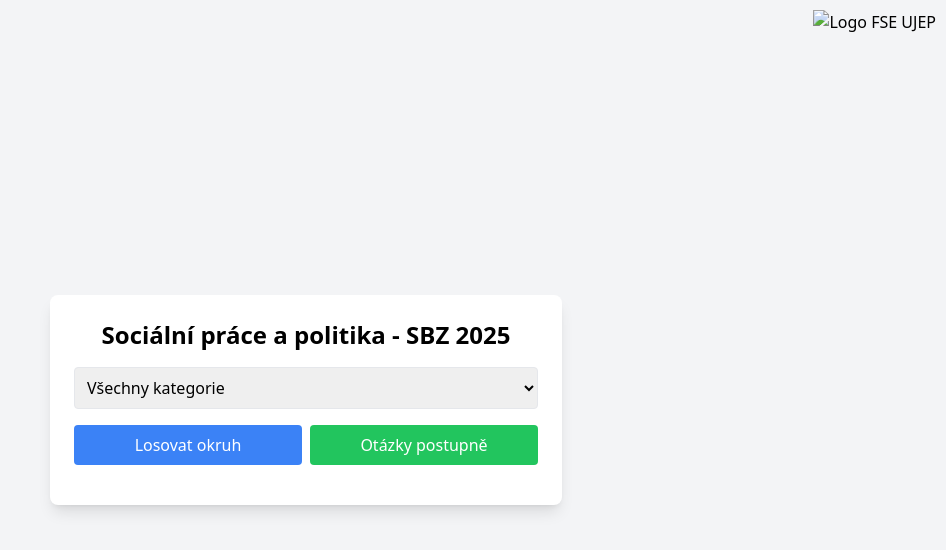
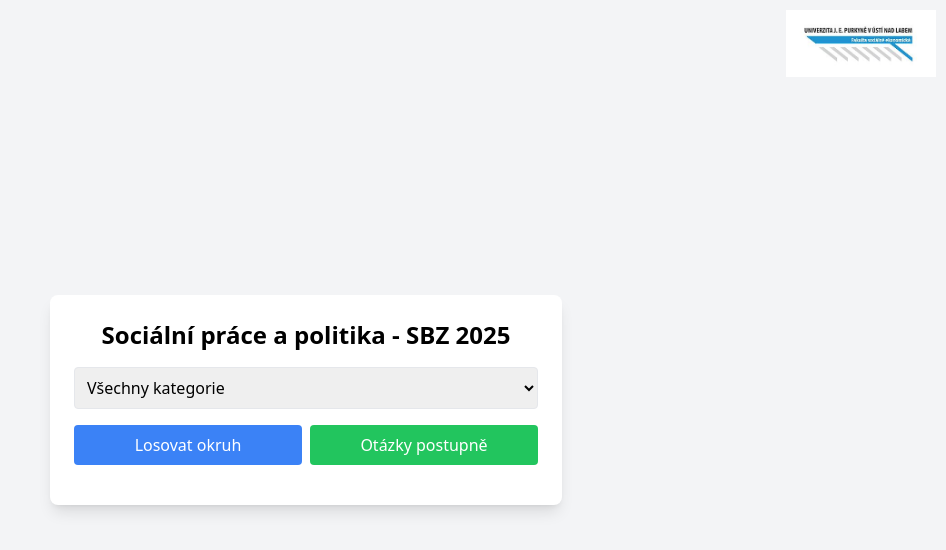
Before and after one commit to murrayone86/SBZ-Soci-ln-pr-ce-a-politika-2025, a plain HTML site: page index.html in a window 1280 px wide. Shown: the whole page, without its empty margins (334-1280 px from the left). Drawn offline with nearby package versions, Linux system fonts and the light colour scheme.

Commit message:
Update index.html

```diff
--- a/index.html
+++ b/index.html
@@ -55,7 +55,7 @@
     </style>
 </head>
 <body class="bg-gray-100 flex flex-col items-center justify-center min-h-screen relative">
-    <img src="logo-fse-ujep.png" alt="Logo FSE UJEP" class="logo">
+    <img src="330px-Logo_FSE_UJEP.jpg" alt="Logo FSE UJEP" class="logo">
     <div class="bg-white p-6 rounded-lg shadow-lg w-full max-w-lg">
         <h1 class="text-2xl font-bold mb-4 text-center">Sociální práce a politika - SBZ 2025</h1>
         <select id="category" class="w-full p-2 mb-4 border rounded">
```
